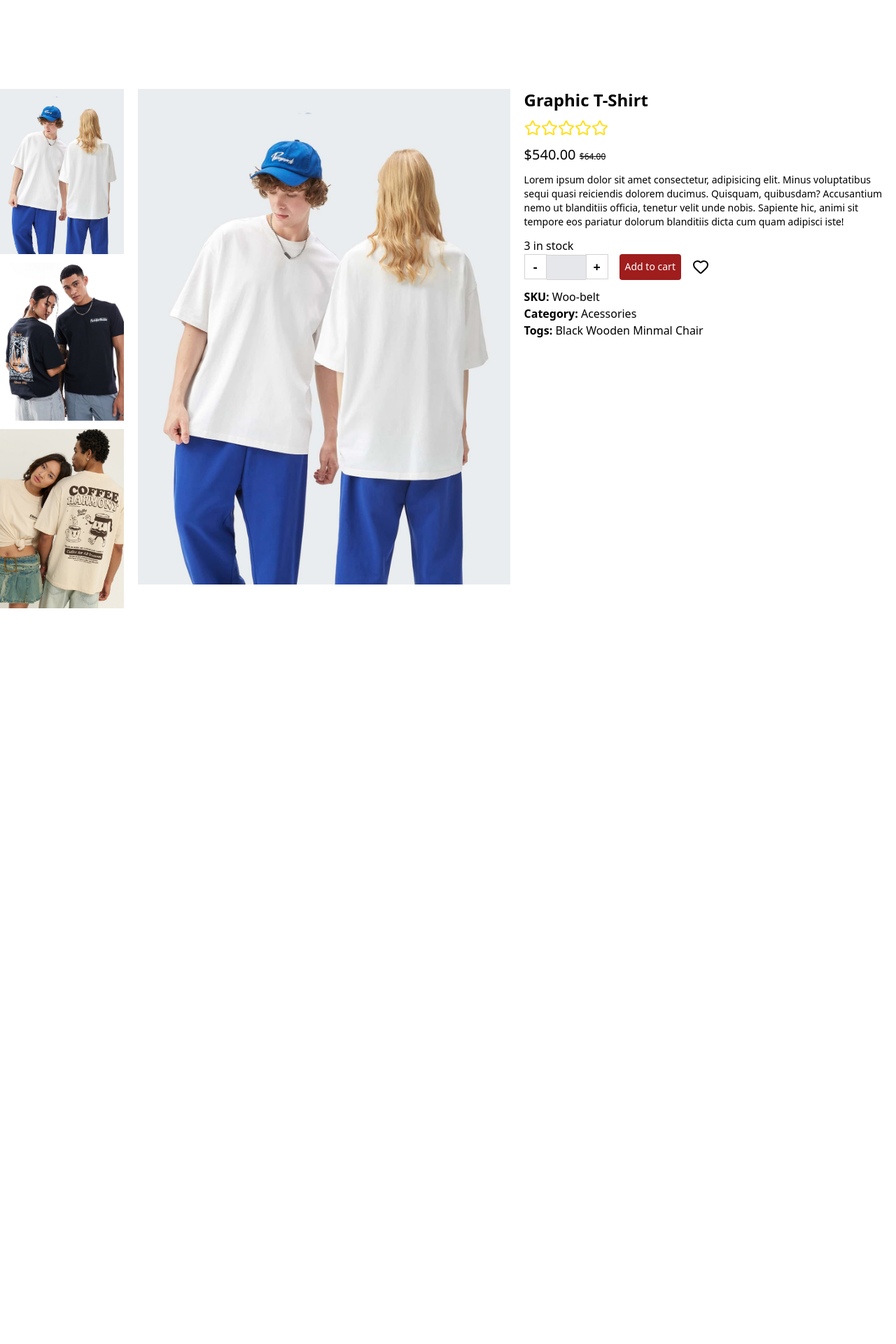
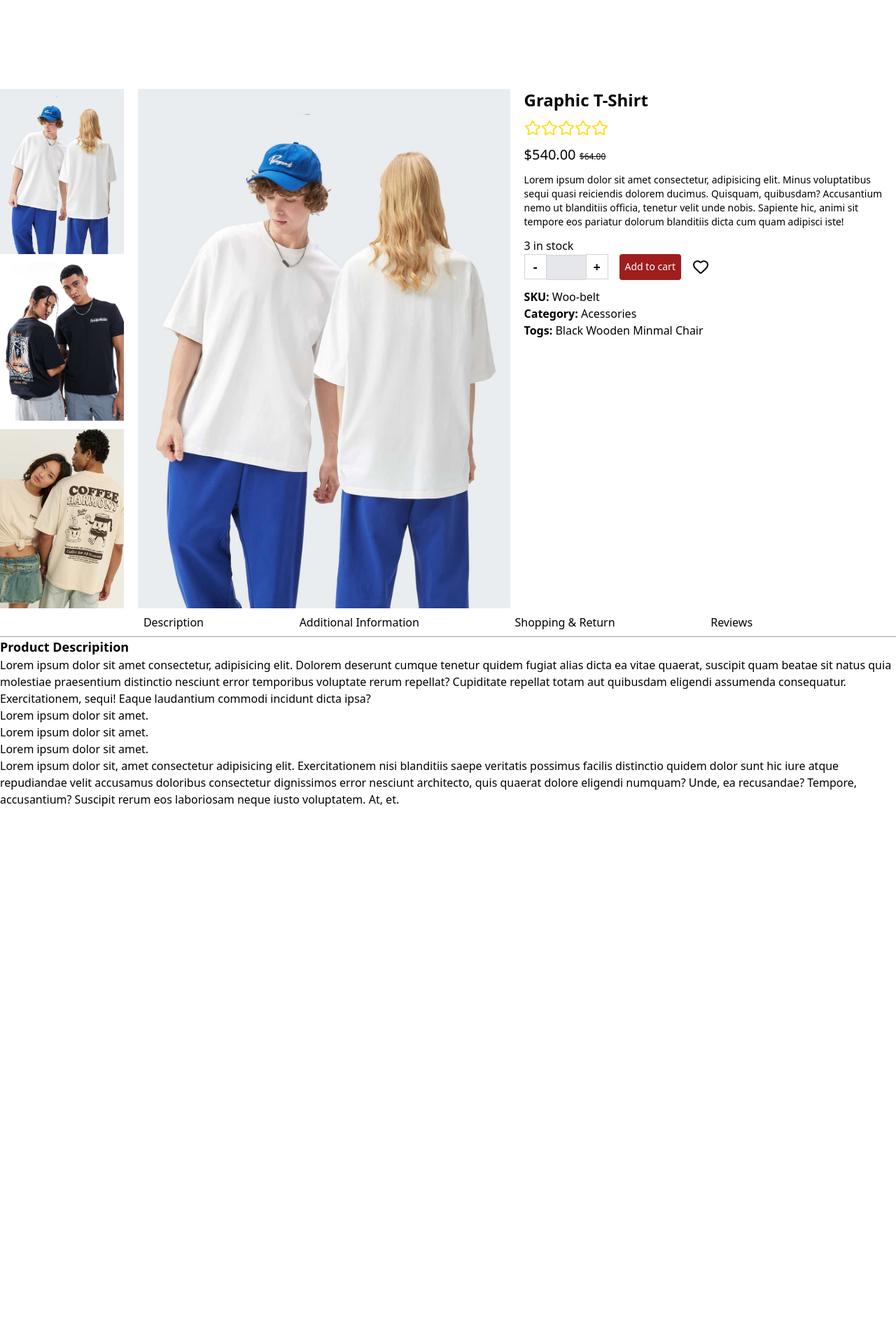
Before and after one commit to Zoidevzx/Projeto-Final-React, a Next.js app: page /product in a window 1280 px wide. Shown: the part 280-2200 px from the top of the page at 70% size. Built offline with nearby package versions, Linux system fonts and the light colour scheme.

Commit message:
finalizando sessão produto

```diff
--- a/components/Product.jsx
+++ b/components/Product.jsx
@@ -18,8 +18,8 @@ export default function Product() {
               <img src="item3_Home.png" alt="" />
             </div>
 
-            <div className="w-full object-cover">
-              <img src="item1_Home.png" alt="" />
+            <div className="w-full ">
+              <img src="item1_Home.png" alt="" className='h-full object-cover' />
             </div>
 
             <div className="flex gap-3 flex-col">
@@ -58,12 +58,42 @@ export default function Product() {
             </div>
           </div>
 
-          <div className="desc">
+          <div className="flex flex-col ">
+              <div className="grid grid-flow-col grid-cols-auto border-b-1 border-stone-400">
+                <div></div>
+                <div className='flex-center hover:bg-[#9F1D1D] hover:text-white h-10 rounded-sm'>
+                  <button >Description</button>
+                </div>
+                <div className='flex-center hover:bg-[#9F1D1D] hover:text-white h-10 rounded-sm'>
+                  <button >Additional Information</button>
+                </div>
+                <div className='flex-center hover:bg-[#9F1D1D] hover:text-white h-10 rounded-sm'>
+                  <button>Shopping & Return</button>
+                </div>
+                <div className='flex-center hover:bg-[#9F1D1D] hover:text-white h-10 rounded-sm'>
+                  <button >Reviews</button>
+                </div>
+                <div></div>
+              </div>
 
+              <div className="text">
+
+                <h1 className='font-bold text-lg'>Product Descripition</h1>
+                <p>Lorem ipsum dolor sit amet consectetur, adipisicing elit. Dolorem deserunt cumque tenetur quidem fugiat alias dicta ea vitae quaerat, suscipit quam beatae sit natus quia molestiae praesentium distinctio nesciunt error temporibus voluptate rerum repellat? Cupiditate repellat totam aut quibusdam eligendi assumenda consequatur. Exercitationem, sequi! Eaque laudantium commodi incidunt dicta ipsa?</p>
+                <ul className='list-disc'>
+                  <li>Lorem ipsum dolor sit amet.</li>
+                  <li>Lorem ipsum dolor sit amet.</li>
+                  <li>Lorem ipsum dolor sit amet.</li>
+                </ul>
+                <p>Lorem ipsum dolor sit, amet consectetur adipisicing elit. Exercitationem nisi blanditiis saepe veritatis possimus facilis distinctio quidem dolor sunt hic iure atque repudiandae velit accusamus doloribus consectetur dignissimos error nesciunt architecto, quis quaerat dolore eligendi numquam? Unde, ea recusandae? Tempore, accusantium? Suscipit rerum eos laboriosam neque iusto voluptatem. At, et.</p>
+
+              </div>
           </div>
 
           <div className="get">
-
+            <h1>Get offers & discounts by subscribing us</h1>
+            <input type="email" placeholder='Enter Your Email Address' />
+            <button className='bg-black text-white'>Subscribe Now</button>
           </div>
 
       </div>
```
